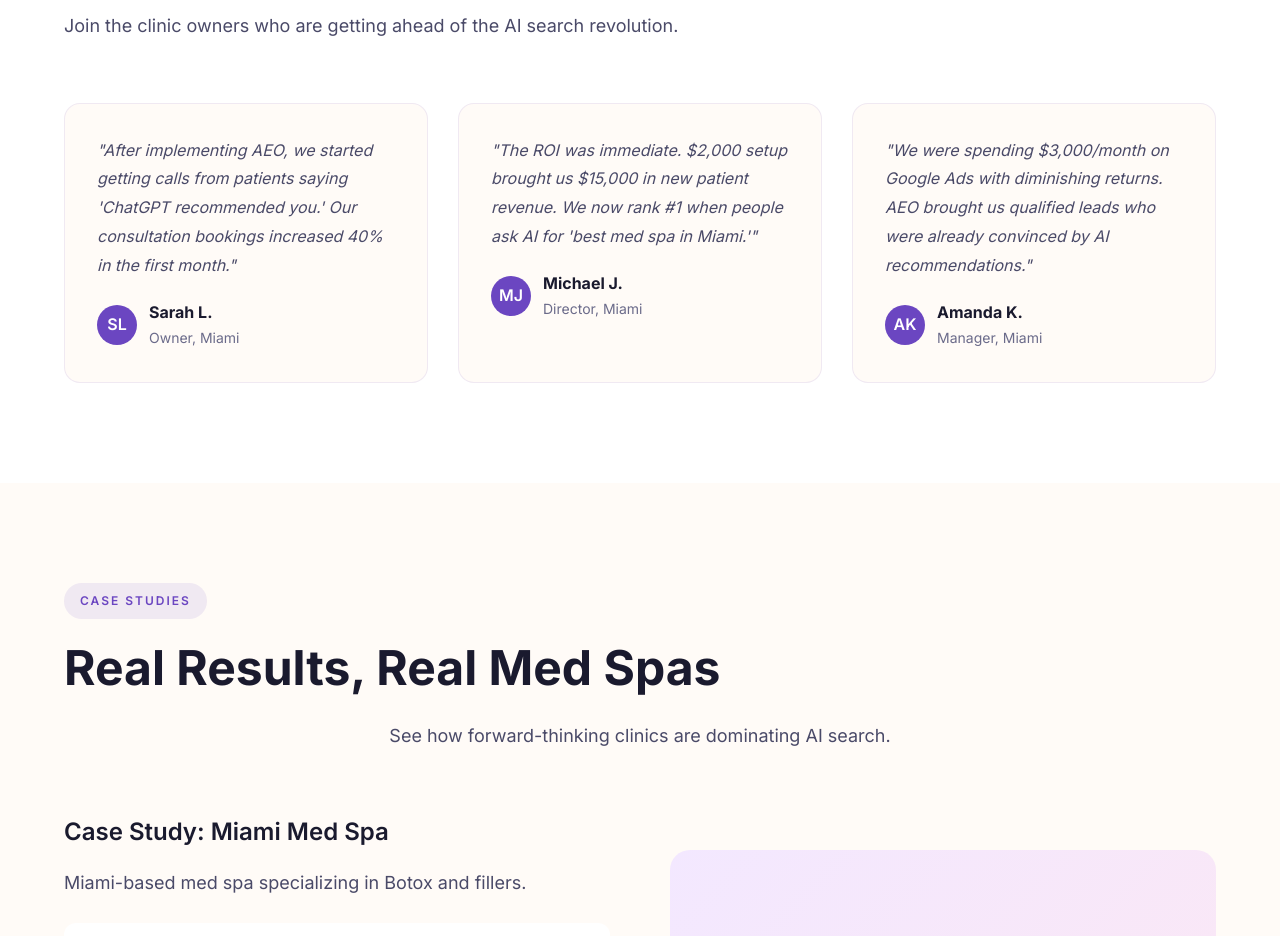
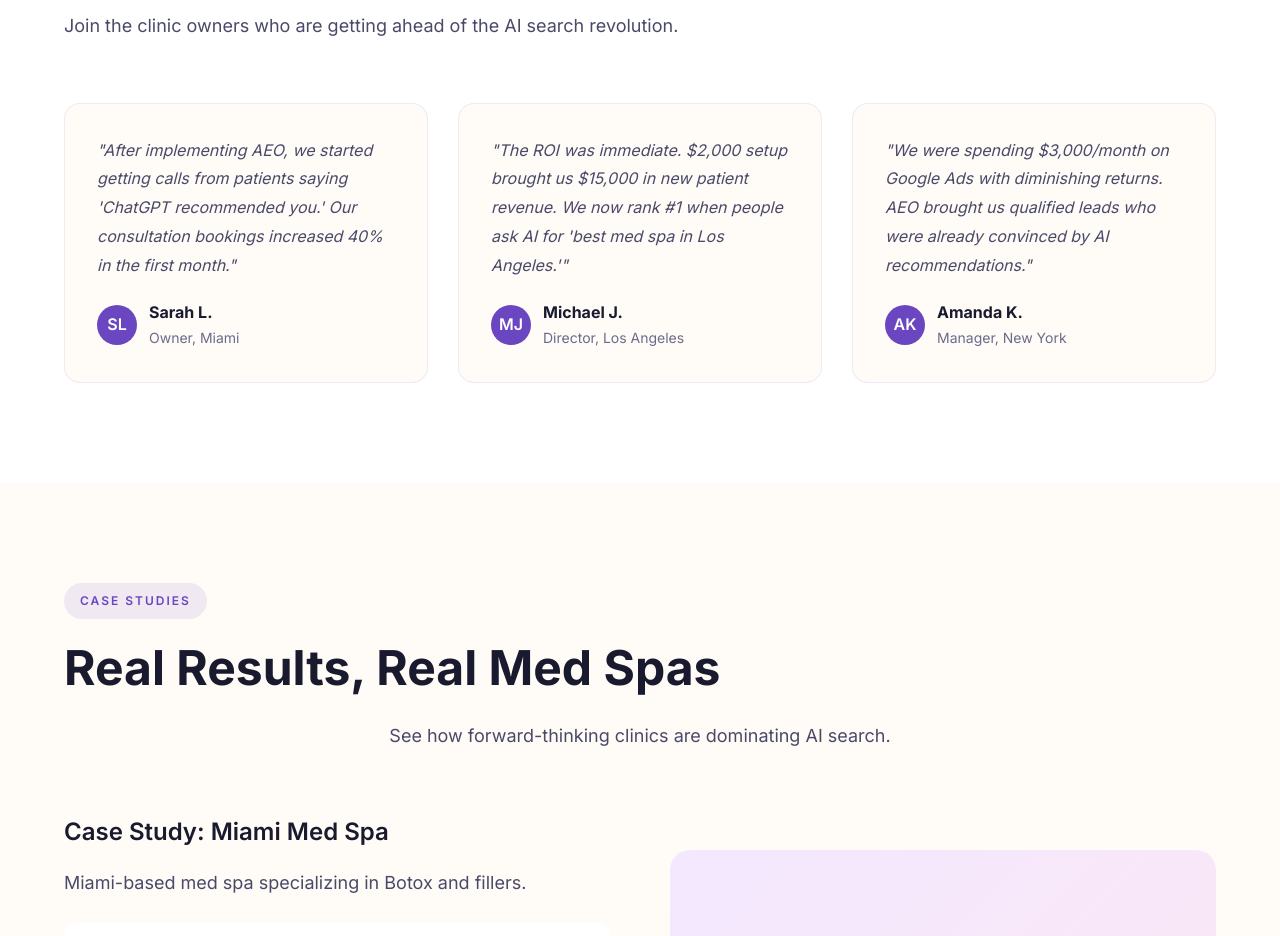
Before and after one commit to yasinelabiodh0-svg/kosmet-website, a plain HTML site: page index.html in a window 1280 px wide. Shown: the part 3840-4776 px from the top of the page. Drawn offline with Linux system fonts and the light colour scheme.

Commit message:
Add geographic diversity to testimonials: Miami, Los Angeles, New York

```diff
--- a/index.html
+++ b/index.html
@@ -915,13 +915,13 @@
 
                 <div class="review-card">
                     <div class="review-text">
-                        "The ROI was immediate. $2,000 setup brought us $15,000 in new patient revenue. We now rank #1 when people ask AI for 'best med spa in Miami.'"
+                        "The ROI was immediate. $2,000 setup brought us $15,000 in new patient revenue. We now rank #1 when people ask AI for 'best med spa in Los Angeles.'"
                     </div>
                     <div class="review-author">
                         <div class="author-avatar">MJ</div>
                         <div class="author-info">
                             <h4>Michael J.</h4>
-                            <p>Director, Miami</p>
+                            <p>Director, Los Angeles</p>
                         </div>
                     </div>
                 </div>
@@ -934,7 +934,7 @@
                         <div class="author-avatar">AK</div>
                         <div class="author-info">
                             <h4>Amanda K.</h4>
-                            <p>Manager, Miami</p>
+                            <p>Manager, New York</p>
                         </div>
                     </div>
                 </div>
```
